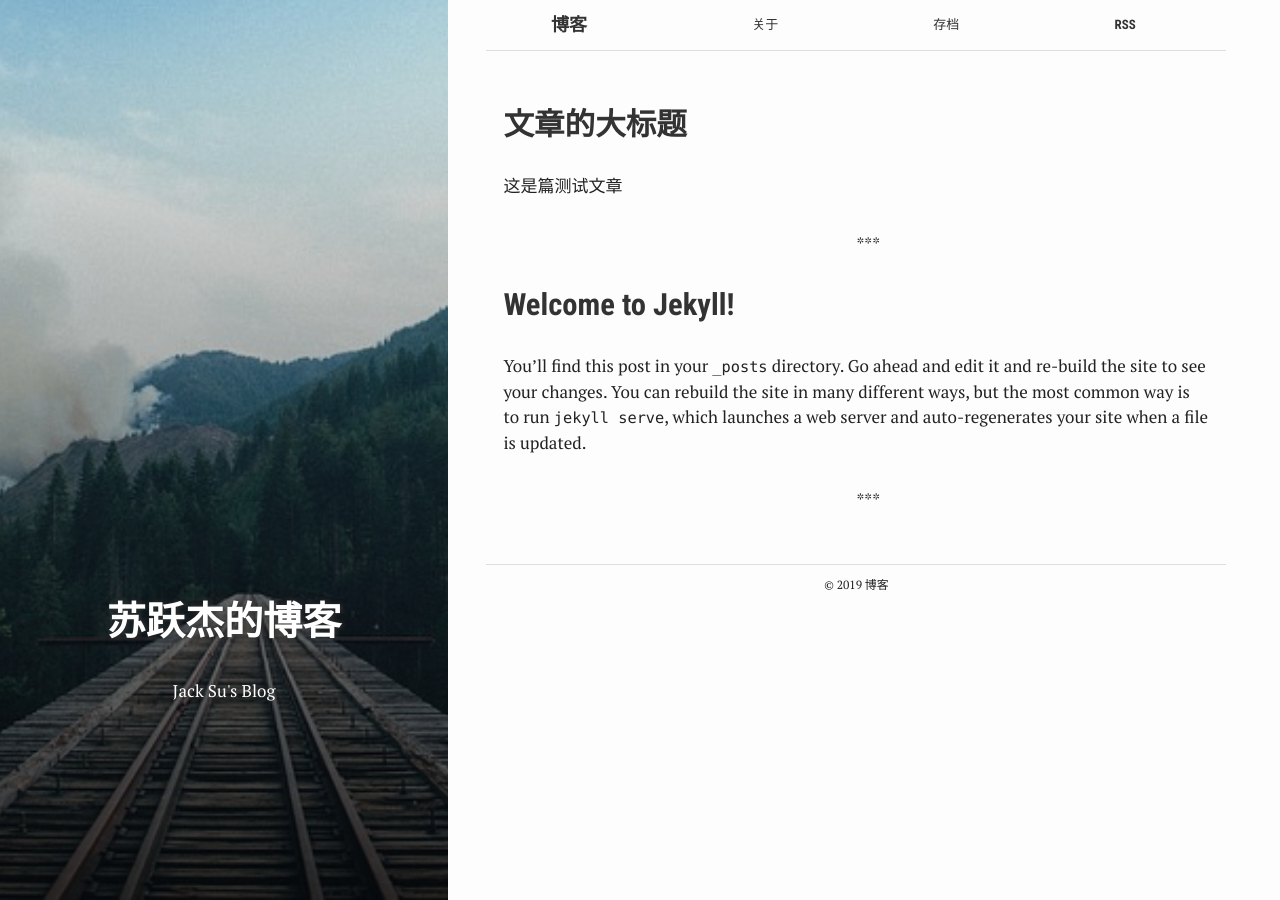
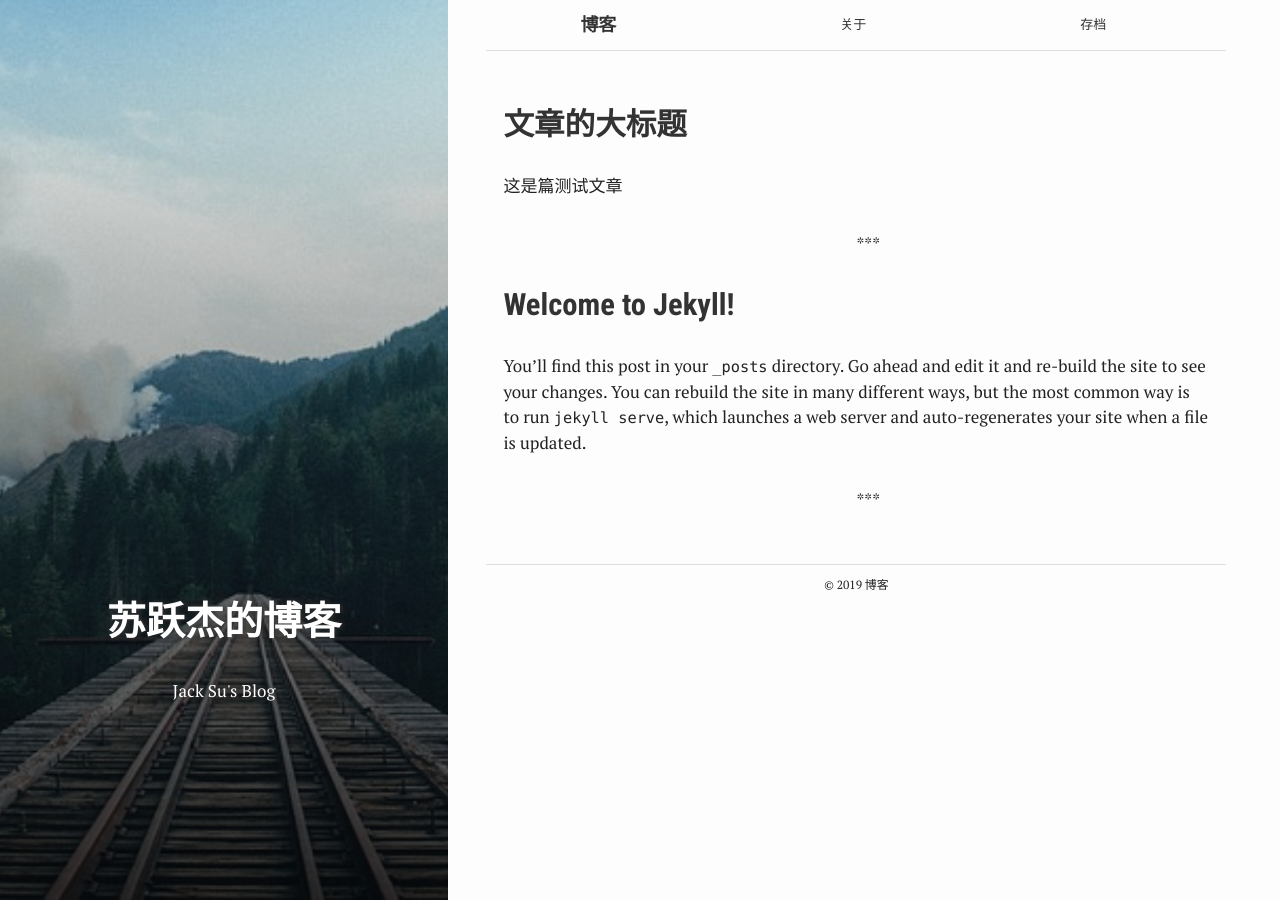
Before and after one commit to suyuejie/blog, a Jekyll site: the page built from index.html, in a window 1280 px wide. Built offline with Jekyll 4.4.1, drawn with Linux system fonts in a browser that asks for light colours.

Commit message:
Add files via upload

```diff
--- a/_includes/header.html
+++ b/_includes/header.html
@@ -12,7 +12,6 @@
       {% endif %}
     {% endfor %}
 
-<a href="{{ "/feed.xml" | prepend: site.baseurl }}">RSS</a>
 
     <label for="menu-checkbox" class="toggle-button" data-open="☰" data-close="☰" onclick></label>
   </nav>
```
